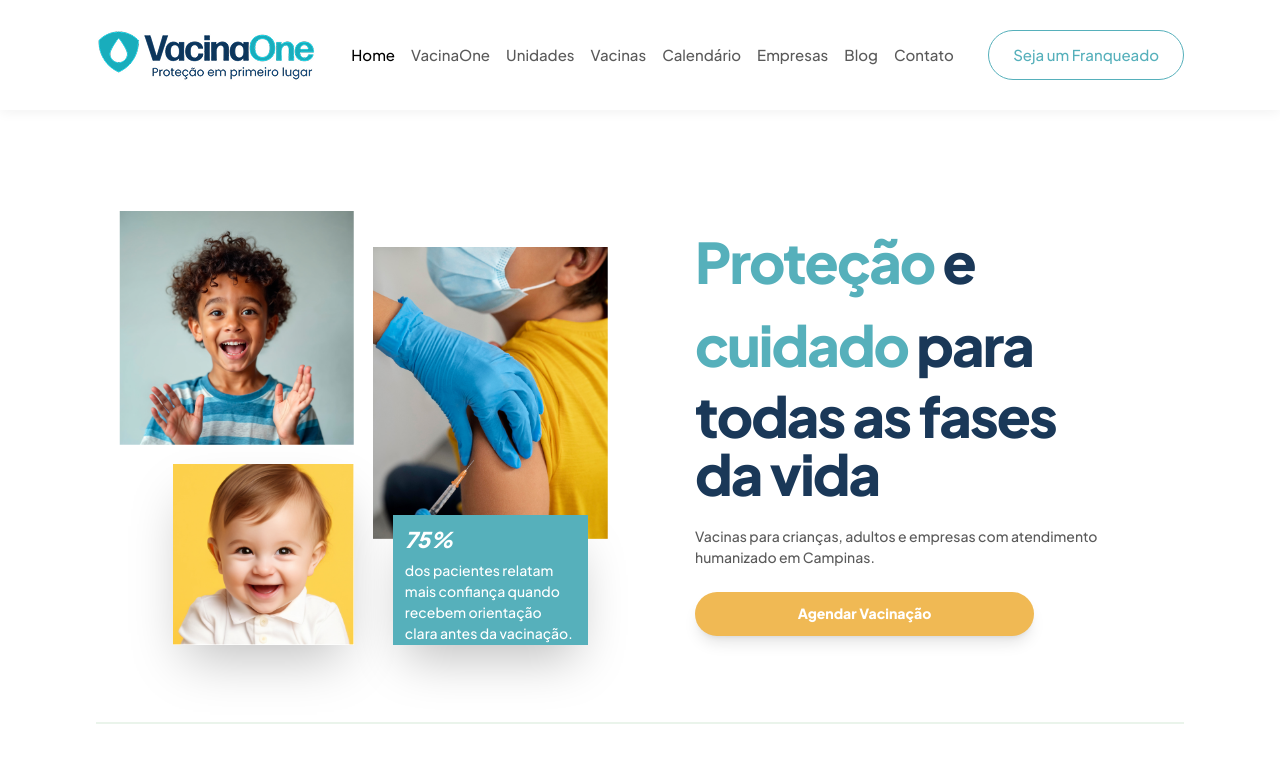
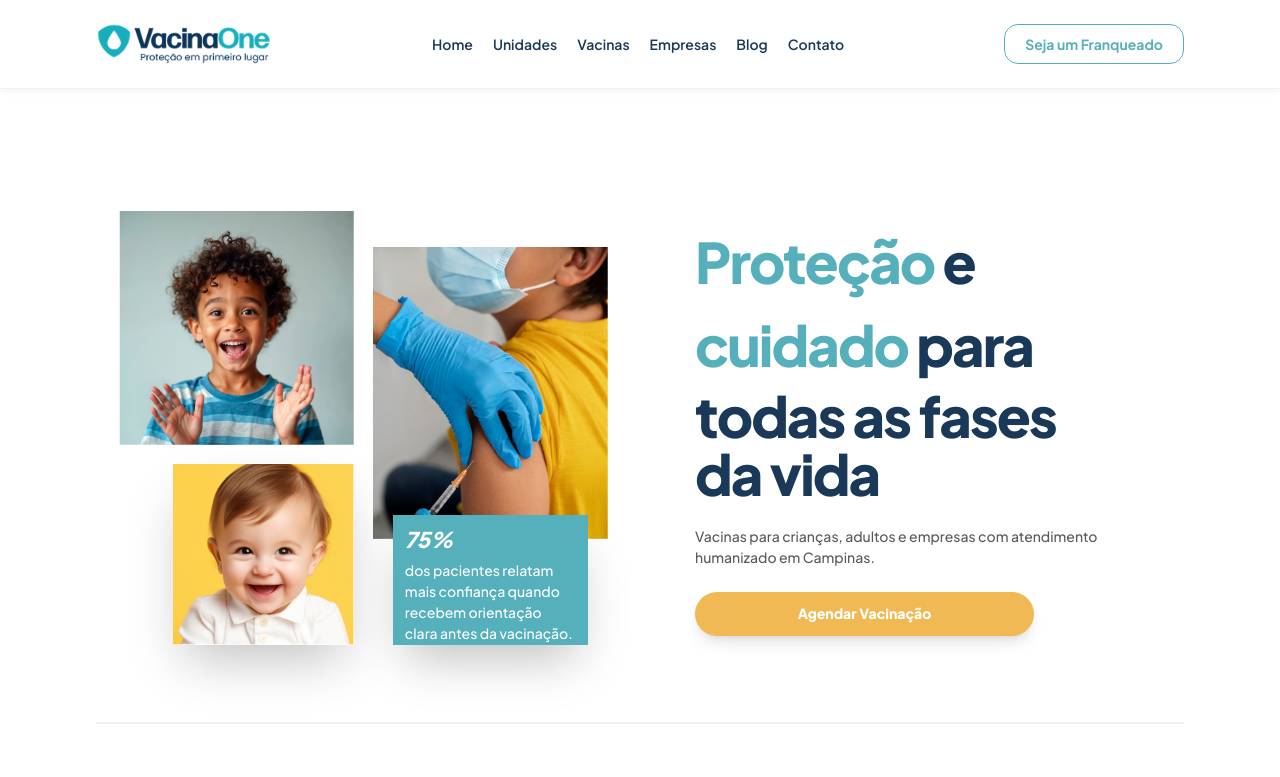
Before and after one commit to Tehkne-Solutions/vacina-one, a Next.js app: page / in a window 1280 px wide. Shown: the top 777 px of the page. Built offline with nearby package versions, Linux system fonts and the light colour scheme.

Commit message:
fix(ui): revisar menu e CTA do header

```diff
--- a/src/components/Header.tsx
+++ b/src/components/Header.tsx
@@ -3,78 +3,74 @@
 import { useState } from 'react';
 import Image from 'next/image';
 import Link from 'next/link';
-
-const navLinks = [
-  { label: 'Home', href: '/' },
-  { label: 'VacinaOne', href: '/#sobre' },
-  { label: 'Unidades', href: '/unidades' },
-  { label: 'Vacinas', href: '/vacinas' },
-  { label: 'Calendário', href: '/calendario' },
-  { label: 'Empresas', href: '/empresas' },
-  { label: 'Blog', href: '/blog' },
-  { label: 'Contato', href: '/contato' },
-];
+import { getWhatsAppHref } from '@/lib/whatsapp';
+import { mainNavLinks } from '@/lib/site-config';
 
 export default function Header() {
   const [isOpen, setIsOpen] = useState(false);
+  const franchiseHref = getWhatsAppHref(
+    'Olá! Vim pelo site da VacinaOne e tenho interesse em falar sobre franquia.'
+  );
 
   return (
-    <header className="fixed top-0 left-0 w-full z-[100] bg-white shadow-[0_2px_12px_rgba(0,0,0,0.06)]">
-      {/* Container 85% */}
-      <div className="w-[85%] h-[80px] md:h-[110px] mx-auto flex items-center justify-between">
+    <header className="fixed left-0 top-0 z-[100] w-full border-b border-[#EAF4EB] bg-white/95 shadow-[0_2px_10px_rgba(0,0,0,0.05)] backdrop-blur">
+      <div className="mx-auto flex h-[72px] w-[85%] items-center justify-between md:h-[88px]">
+        <Link href="/" aria-label="Ir para a página inicial da VacinaOne" className="relative h-[34px] w-[142px] shrink-0 md:h-[42px] md:w-[176px]">
+          <Image src="/images/vacina-one-logo.png" alt="VacinaOne" fill className="object-contain" priority />
+        </Link>
 
-        {/* Logo */}
-        <div className="relative w-[150px] h-[36px] md:w-[221px] md:h-[53px] shrink-0">
-          <Image src="/images/vacina-one-logo.png" alt="Vacina One" fill className="object-contain" priority />
-        </div>
-
-        {/* Nav desktop — gap menor em xl, maior em 2xl */}
-        <nav className="hidden xl:flex items-center gap-4 2xl:gap-8 font-franie font-medium text-[15px] 2xl:text-[16px]">
-          {navLinks.map((item) => (
+        <nav className="hidden items-center gap-5 font-franie text-[14px] font-semibold text-[#1A3858] xl:flex 2xl:gap-7 2xl:text-[15px]">
+          {mainNavLinks.map((item) => (
             <Link
               key={item.label}
               href={item.href}
-              className={`whitespace-nowrap transition-colors ${item.label === 'Home' ? 'text-black' : 'text-vacina-gray hover:text-vacina-teal'}`}
+              className="whitespace-nowrap transition-colors hover:text-[#56B0BB]"
             >
               {item.label}
             </Link>
           ))}
         </nav>
 
-        {/* CTA desktop */}
-        <button className="hidden xl:flex items-center justify-center px-6 h-[50px] border border-vacina-teal rounded-full font-franie font-medium text-[15px] 2xl:text-[18px] text-vacina-teal hover:bg-vacina-teal hover:text-white hover:scale-[1.02] transition-all duration-300 shrink-0">
+        <a
+          href={franchiseHref}
+          target="_blank"
+          rel="noopener noreferrer"
+          className="hidden h-[40px] items-center justify-center rounded-[14px] border border-[#56B0BB] px-5 font-franie text-[14px] font-bold text-[#56B0BB] transition-all duration-300 hover:bg-[#56B0BB] hover:text-white xl:inline-flex"
+        >
           Seja um Franqueado
-        </button>
+        </a>
 
-        {/* Hamburger mobile */}
         <button
-          className="xl:hidden flex flex-col justify-center items-center w-10 h-10 gap-[6px]"
+          className="flex h-10 w-10 flex-col items-center justify-center gap-[6px] xl:hidden"
           onClick={() => setIsOpen(!isOpen)}
           aria-label={isOpen ? 'Fechar menu' : 'Abrir menu'}
         >
-          <span className={`block w-6 h-[2px] bg-vacina-dark transition-all duration-300 ${isOpen ? 'rotate-45 translate-y-2' : ''}`} />
-          <span className={`block w-6 h-[2px] bg-vacina-dark transition-all duration-300 ${isOpen ? 'opacity-0' : ''}`} />
-          <span className={`block w-6 h-[2px] bg-vacina-dark transition-all duration-300 ${isOpen ? '-rotate-45 -translate-y-2' : ''}`} />
+          <span className={`block h-[2px] w-6 bg-[#1A3858] transition-all duration-300 ${isOpen ? 'translate-y-2 rotate-45' : ''}`} />
+          <span className={`block h-[2px] w-6 bg-[#1A3858] transition-all duration-300 ${isOpen ? 'opacity-0' : ''}`} />
+          <span className={`block h-[2px] w-6 bg-[#1A3858] transition-all duration-300 ${isOpen ? '-translate-y-2 -rotate-45' : ''}`} />
         </button>
       </div>
 
-      {/* Menu mobile overlay */}
-      <div className={`xl:hidden overflow-hidden transition-all duration-300 ${isOpen ? 'max-h-[520px] opacity-100' : 'max-h-0 opacity-0'} bg-white shadow-xl`}>
-        <div className="w-[85%] mx-auto flex flex-col py-4 gap-3">
-          {navLinks.map((item) => (
+      <div className={`overflow-hidden bg-white shadow-xl transition-all duration-300 xl:hidden ${isOpen ? 'max-h-[460px] opacity-100' : 'max-h-0 opacity-0'}`}>
+        <div className="mx-auto flex w-[85%] flex-col gap-1 py-3">
+          {mainNavLinks.map((item) => (
             <Link
               key={item.label}
               href={item.href}
-              className="text-[18px] font-medium text-vacina-dark border-b border-gray-100 pb-3 hover:text-vacina-teal transition-colors"
+              className="border-b border-[#EAF4EB] py-3 text-[16px] font-semibold text-[#1A3858] transition-colors hover:text-[#56B0BB]"
               onClick={() => setIsOpen(false)}
             >
               {item.label}
             </Link>
           ))}
-          {/* Botao que estava sumindo */}
-          <button className="w-full h-[55px] bg-vacina-teal text-white rounded-full font-franie font-medium text-[18px] mt-3 hover:brightness-105 hover:scale-[1.02] transition-all duration-300">
+          <a
+            href={franchiseHref}
+            target="_blank"
+            rel="noopener noreferrer"
+            className="mt-3 inline-flex h-[42px] w-full items-center justify-center rounded-[14px] bg-[#56B0BB] font-franie text-[15px] font-bold text-white transition-all duration-300 hover:brightness-105"
+          >
             Seja um Franqueado
-          </button>
+          </a>
         </div>
       </div>
     </header>
```
